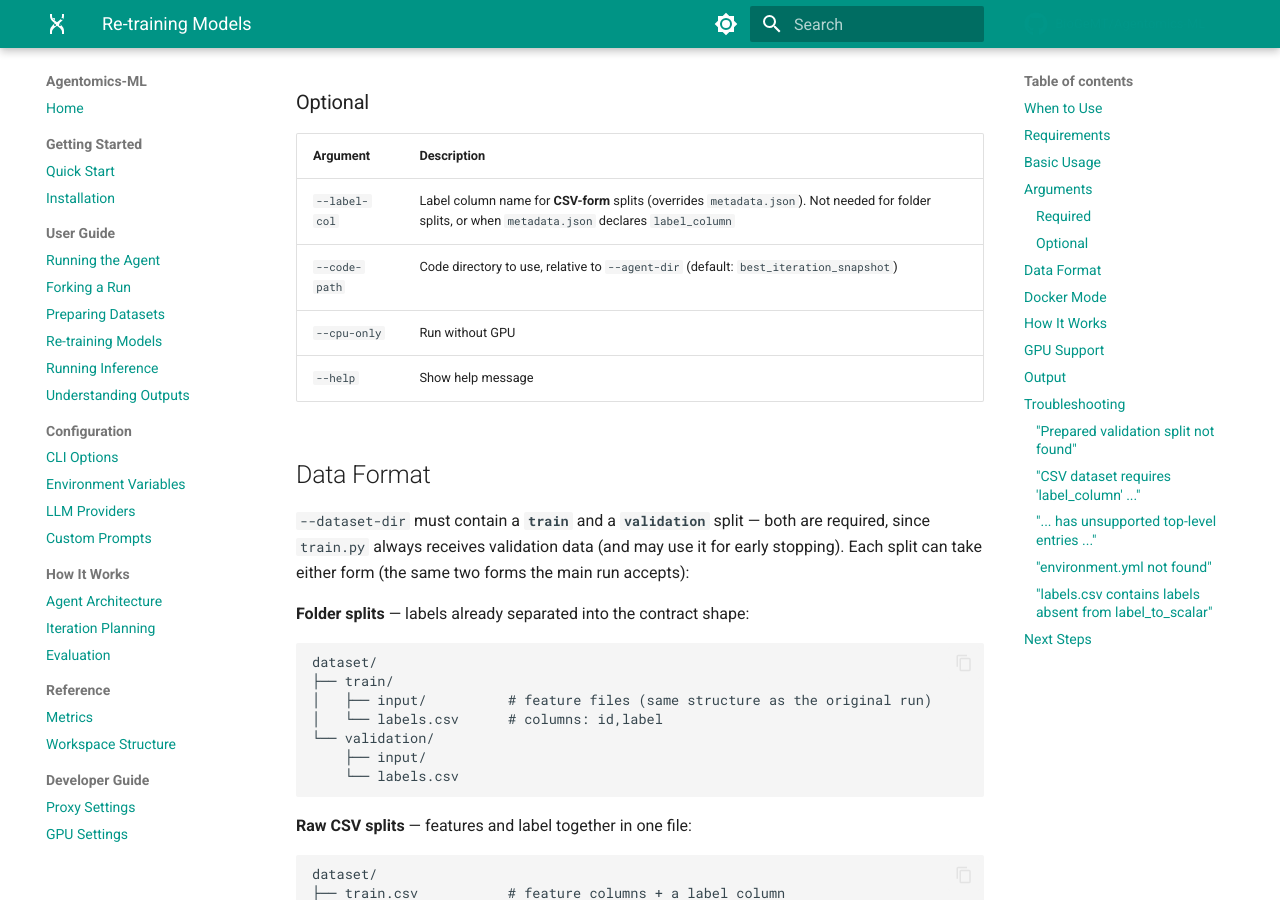
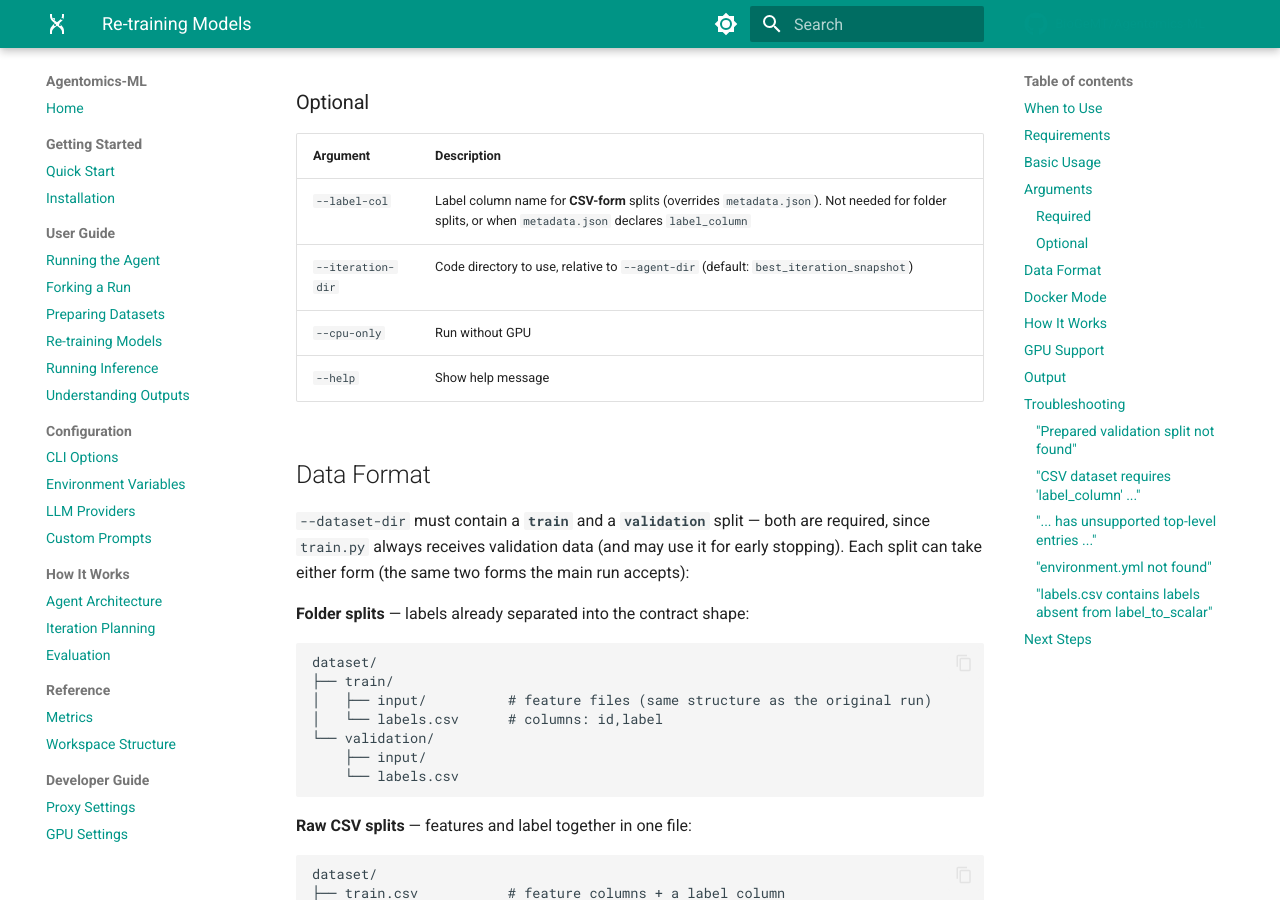
Before and after one commit to BioGeMT/agentomics-ml, an MkDocs documentation site: the page built from docs/user-guide/training.md, in a window 1280 px wide and 900 px high, scrolled down 1093 px. Built offline with MkDocs 1.6.1 and Material for MkDocs 9.7.7, drawn with Linux system fonts in a browser that asks for light colours; comment, search, counter and statistics services are not loaded.

Commit message:
Update train.sh docs

```diff
--- a/docs/user-guide/training.md
+++ b/docs/user-guide/training.md
@@ -42,7 +42,7 @@ identical — only the data changes.
 | Argument | Description |
 |----------|-------------|
 | `--label-col` | Label column name for **CSV-form** splits (overrides `metadata.json`). Not needed for folder splits, or when `metadata.json` declares `label_column` |
-| `--code-path` | Code directory to use, relative to `--agent-dir` (default: `best_iteration_snapshot`) |
+| `--iteration-dir` | Code directory to use, relative to `--agent-dir` (default: `best_iteration_snapshot`) |
 | `--cpu-only` | Run without GPU |
 | `--help` | Show help message |
 
```
Also changed, not shown: 1 other file.
